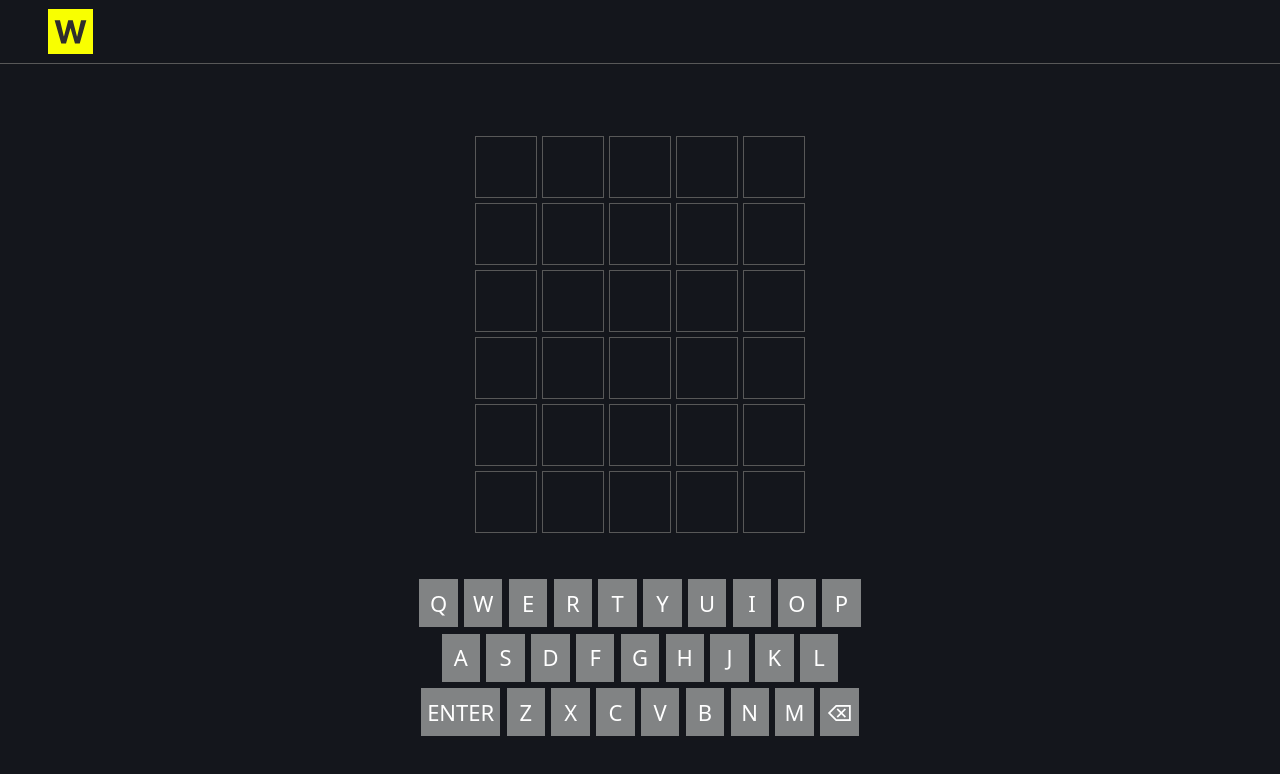
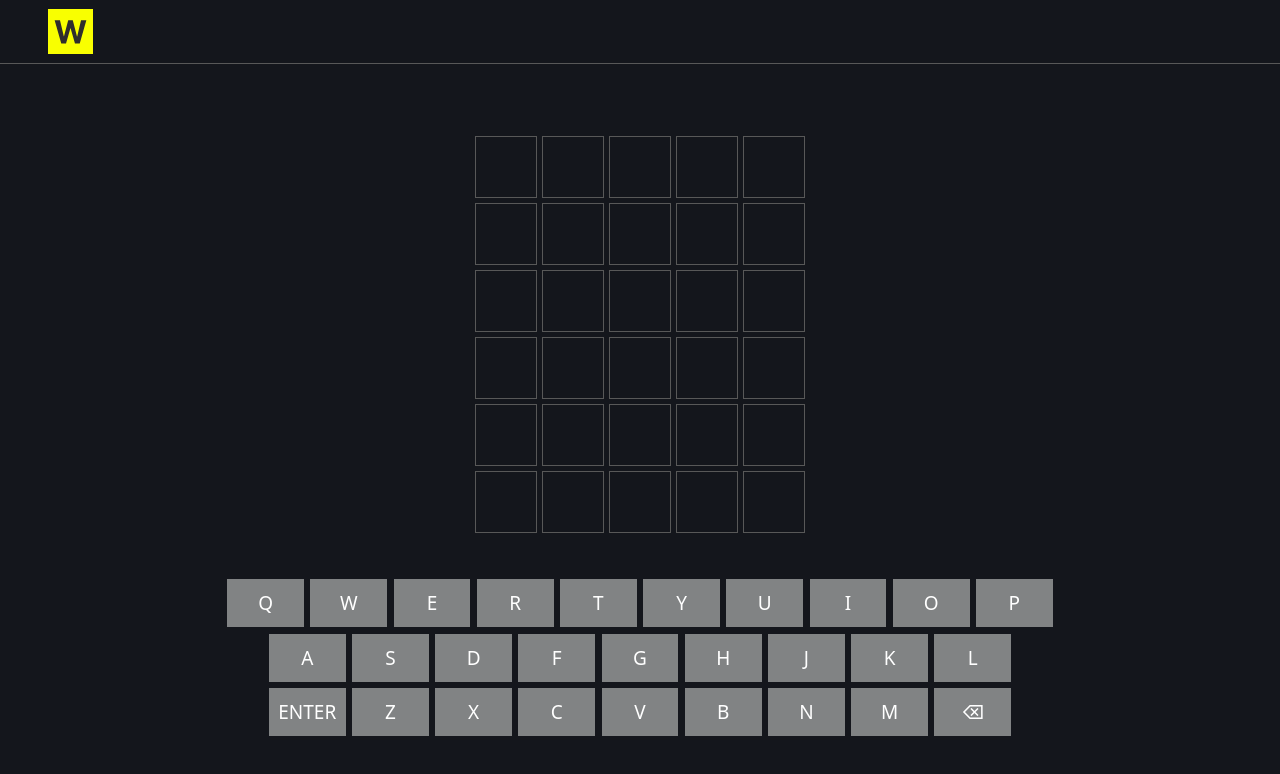
Before and after one commit to Kaua-Klassmann/WordleGame, a Vue app: page / in a window 1280 px wide. Shown: the top 774 px of the page. Built offline with nearby package versions, Linux system fonts and the light colour scheme.

Commit message:
Correção de responsividade

```diff
--- a/src/components/Teclado.vue
+++ b/src/components/Teclado.vue
@@ -10,19 +10,14 @@
     </div>
 </template>
 
-<script>
-export default {
-    name: "Teclado",
-    data() {
-        return {
-            keyboard: [
-                ["Q", "W", "E", "R", "T", "Y", "U", "I", "O", "P"],
-                ["A", "S", "D", "F", "G", "H", "J", "K", "L"],
-                ["ENTER", "Z", "X", "C", "V", "B", "N", "M", "⌫"]
-            ],
-        }
-    }
-}
+<script setup>
+import { ref } from 'vue';
+
+const keyboard = ref([
+  ["Q", "W", "E", "R", "T", "Y", "U", "I", "O", "P"],
+  ["A", "S", "D", "F", "G", "H", "J", "K", "L"],
+  ["ENTER", "Z", "X", "C", "V", "B", "N", "M", "⌫"]
+])
 </script>
 
 <style scoped>
@@ -44,7 +39,7 @@ export default {
   min-height: 6vh;
   min-width: 7vw;
   background-color: #818384;
-  font-size: 19px;
+  font-size: 16px;
   border-width: 0;
 }
 
@@ -58,4 +53,11 @@ button:active {
     min-width: 3vw;
   }
 }
+
+@media (min-width: 769px) {
+  .letter {
+    font-size: 19px;
+    min-width: 6vw;
+  }
+}
 </style>
```
